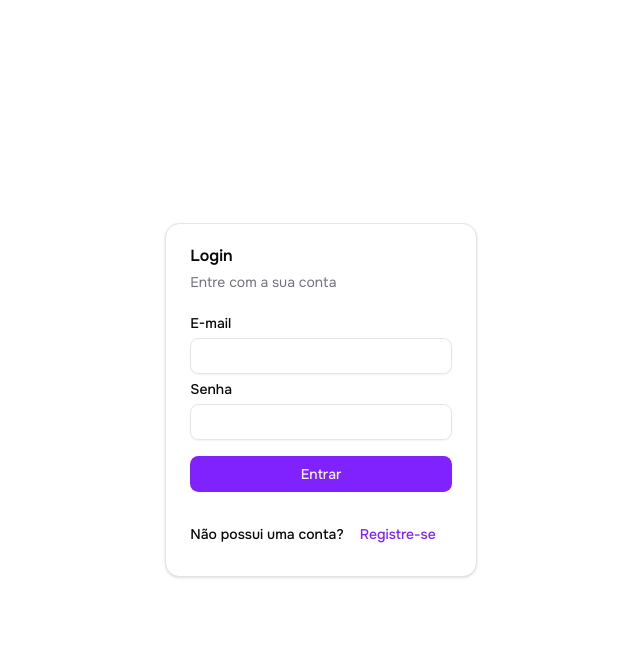
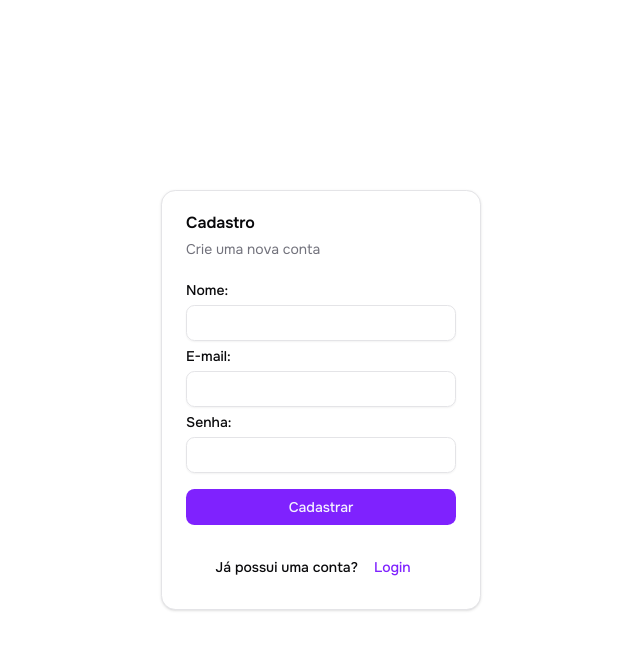
Before and after one commit to bianca-bpas/desafio-tecnico-frontend-vlab, a React (Vite) app: page / in a window 1280 px wide. Both pictures are taken after a click on the button "Registre-se". Shown: the top 650 px of the page, without its empty margins (319-959 px from the left). Built offline with nearby package versions, Linux system fonts and the light colour scheme.

Commit message:
feat: implementa design da tela de cadastro e conexão com a tela de login

```diff
--- a/src/components/organisms/SignInForm.tsx
+++ b/src/components/organisms/SignInForm.tsx
@@ -4,7 +4,11 @@ import { Label } from "../atoms/ui/label"
 import { Button } from "../atoms/ui/button"
 import { useState } from "react"
 
-export function SignInForm () {
+type SignInFormProps = {
+    onChangeForm: (form: "login" | "register") => void
+}
+
+export function SignInForm ({ onChangeForm } : SignInFormProps) {
     const [email, setEmail] = useState("")
     const [password, setPassword] = useState("")
 
@@ -15,7 +19,7 @@ export function SignInForm () {
     }
 
     return (
-        <div className="flex justify-center items-center h-screen">
+        <div className="w-full">
             <Card>
                 <CardHeader>
                     <CardTitle>Login</CardTitle>
@@ -25,13 +29,13 @@ export function SignInForm () {
                     <Form
                         fields={[
                             {
-                                label: "E-mail",
+                                label: "E-mail:",
                                 type: "email",
                                 value: email,
                                 onChange: (e) =>setEmail(e.target.value)
                             },
                             {
-                                label: "Senha",
+                                label: "Senha:",
                                 type: "password",
                                 value: password,
                                 onChange: (e) => setPassword(e.target.value)
@@ -44,7 +48,10 @@ export function SignInForm () {
                 </CardContent>
                 <CardFooter className="flex justify-center">
                     <Label>Não possui uma conta?</Label>
-                    <Button variant={"link"}>Registre-se</Button>
+                    <Button
+                        variant={"link"}
+                        onClick={() => onChangeForm("register")}
+                        >Registre-se</Button>
                 </CardFooter>
             </Card>
         </div>
--- a/src/components/organisms/SignUpForm.tsx
+++ b/src/components/organisms/SignUpForm.tsx
@@ -0,0 +1,67 @@
+import { Card, CardContent, CardDescription, CardFooter, CardHeader, CardTitle } from "../atoms/ui/card"
+import { Form } from "../molecules/Form"
+import { Label } from "../atoms/ui/label"
+import { Button } from "../atoms/ui/button"
+import { useState } from "react"
+
+type SignUnFormProps = {
+    onChangeForm: (form: "login" | "register") => void
+}
+
+export function SignUpForm ({ onChangeForm } : SignUnFormProps) {
+    const [name, setName] = useState("")
+    const [email, setEmail] = useState("")
+    const [password, setPassword] = useState("")
+
+    const handleSubmit = () => {
+        setTimeout (() => {
+            console.log({ name, email, password })
+        }, 2000)
+    }
+
+    return (
+        <div className="w-full">
+            <Card>
+                <CardHeader>
+                    <CardTitle>Cadastro</CardTitle>
+                    <CardDescription>Crie uma nova conta</CardDescription>
+                </CardHeader>
+                <CardContent>
+                    <Form
+                        fields={[
+                            {
+                                label: "Nome:",
+                                type: "text",
+                                value: name,
+                                onChange: (e) =>setName(e.target.value)
+                            },
+                            {
+                                label: "E-mail:",
+                                type: "email",
+                                value: email,
+                                onChange: (e) =>setEmail(e.target.value)
+                            },
+                            {
+                                label: "Senha:",
+                                type: "password",
+                                value: password,
+                                onChange: (e) => setPassword(e.target.value)
+                            }
+                        ]}
+                        onSubmit={handleSubmit}
+                        buttonText="Cadastrar"
+                    />
+
+                </CardContent>
+                <CardFooter className="flex justify-center">
+                    <Label>Já possui uma conta?</Label>
+                    <Button
+                        variant={"link"}
+                        onClick={() => onChangeForm("login")}
+                        >Login
+                    </Button>
+                </CardFooter>
+            </Card>
+        </div>
+    )
+}
--- a/src/components/templates/AuthTemplate.tsx
+++ b/src/components/templates/AuthTemplate.tsx
@@ -1,7 +1,21 @@
 import { SignInForm } from "../organisms/SignInForm"
+import { SignUpForm } from "../organisms/SignUpForm"
+import { useState } from "react"
 
 export default function AuthTemplate () {
+    const [authForm, setAuthForm] = useState<"login" | "register">("login")
+
+    const handleChangeForm = (nextForm: "login" | "register") => {
+        setAuthForm(nextForm)
+    }
+
     return (
-        <SignInForm />
+        <div className="flex justify-center items-center min-h-screen w-full max-w-xs mx-auto">
+            { authForm === "login" ? (
+                <SignInForm onChangeForm={handleChangeForm}/>
+            ) : (
+                <SignUpForm onChangeForm={handleChangeForm}/>
+            )}
+        </div>
     )
 }
```
